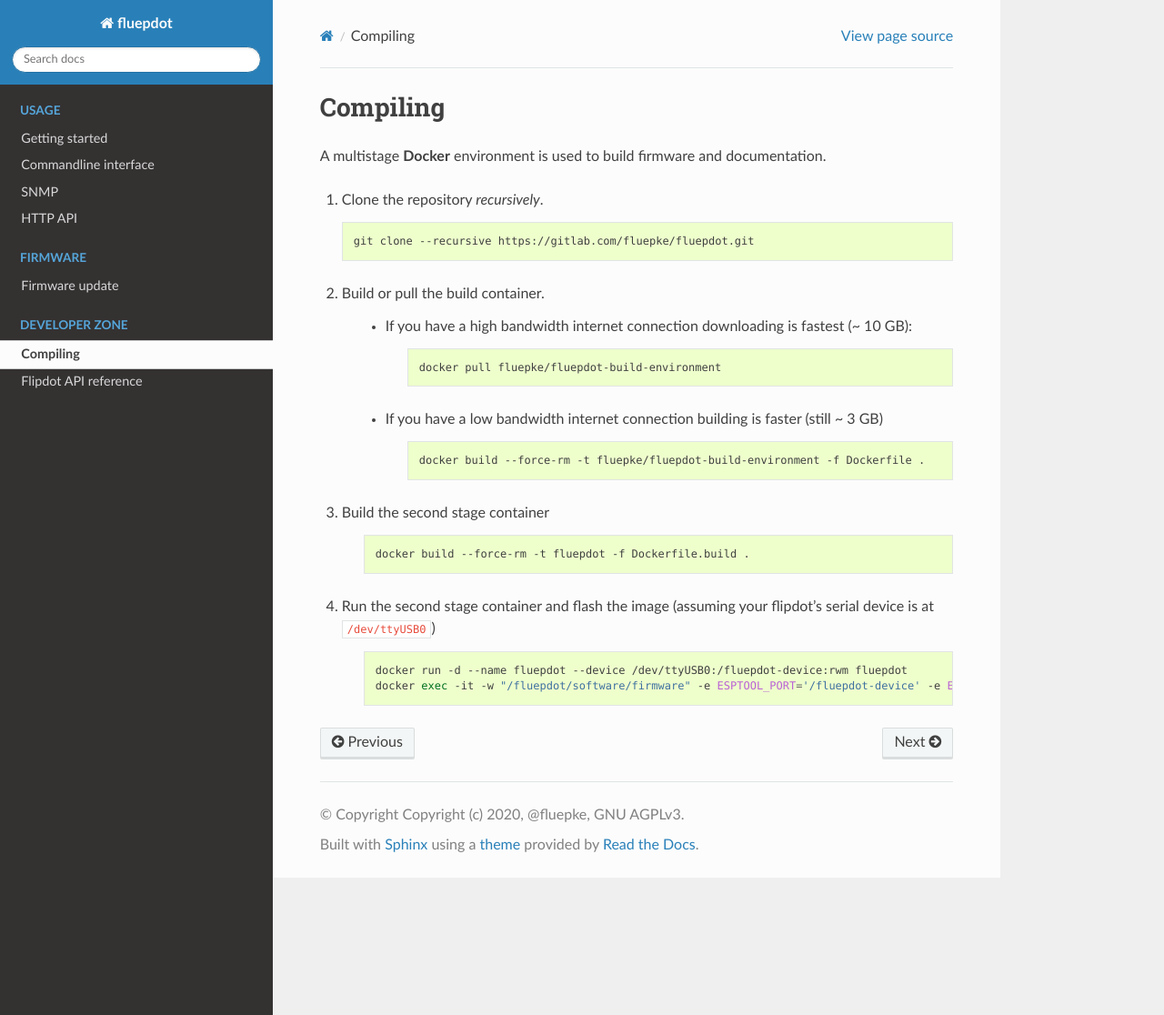
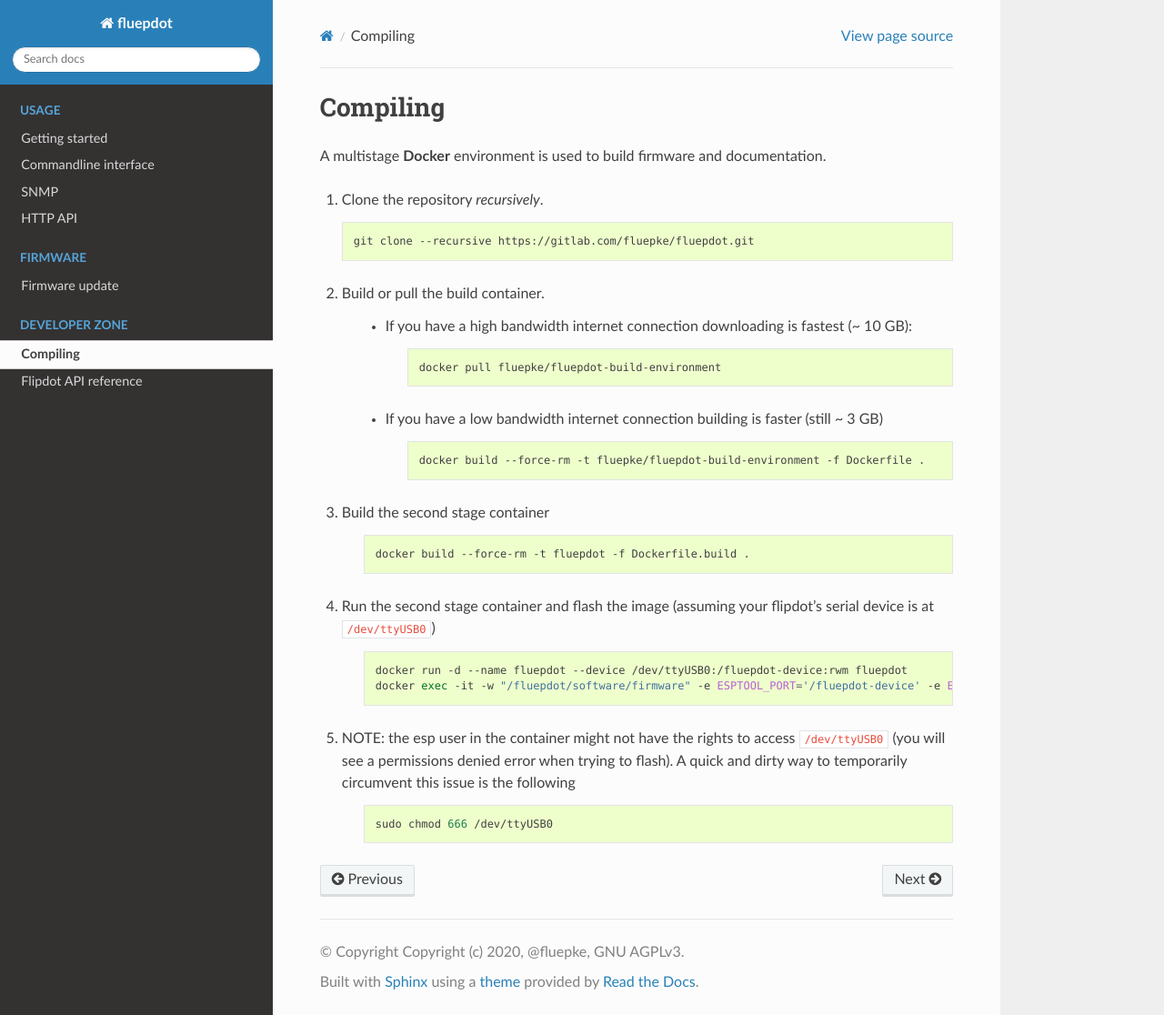
Before and after one commit to Fluepke/Fluepdot, a Sphinx documentation site: the page built from docs/source/compiling.rst, in a window 1280 px wide and 1116 px high. Shown: the whole window at 91% size. Built offline with Sphinx 7.4.7 and the Read the Docs theme 2.0.0, drawn with Linux system fonts in a browser that asks for light colours.

Commit message:
doc compiling: add command to grant permission to serial port

```diff
--- a/docs/source/compiling.rst
+++ b/docs/source/compiling.rst
@@ -35,3 +35,9 @@
 
             docker run -d --name fluepdot --device /dev/ttyUSB0:/fluepdot-device:rwm fluepdot
             docker exec -it -w "/fluepdot/software/firmware" -e ESPTOOL_PORT='/fluepdot-device' -e ESPTOOL_BAUD='480000' fluepdot make flash
+
+5. NOTE: the esp user in the container might not have the rights to access ``/dev/ttyUSB0`` (you will see a permissions denied error when trying to flash). A quick and dirty way to temporarily circumvent this issue is the following
+
+        .. code:: bash
+
+            sudo chmod 666 /dev/ttyUSB0
```
